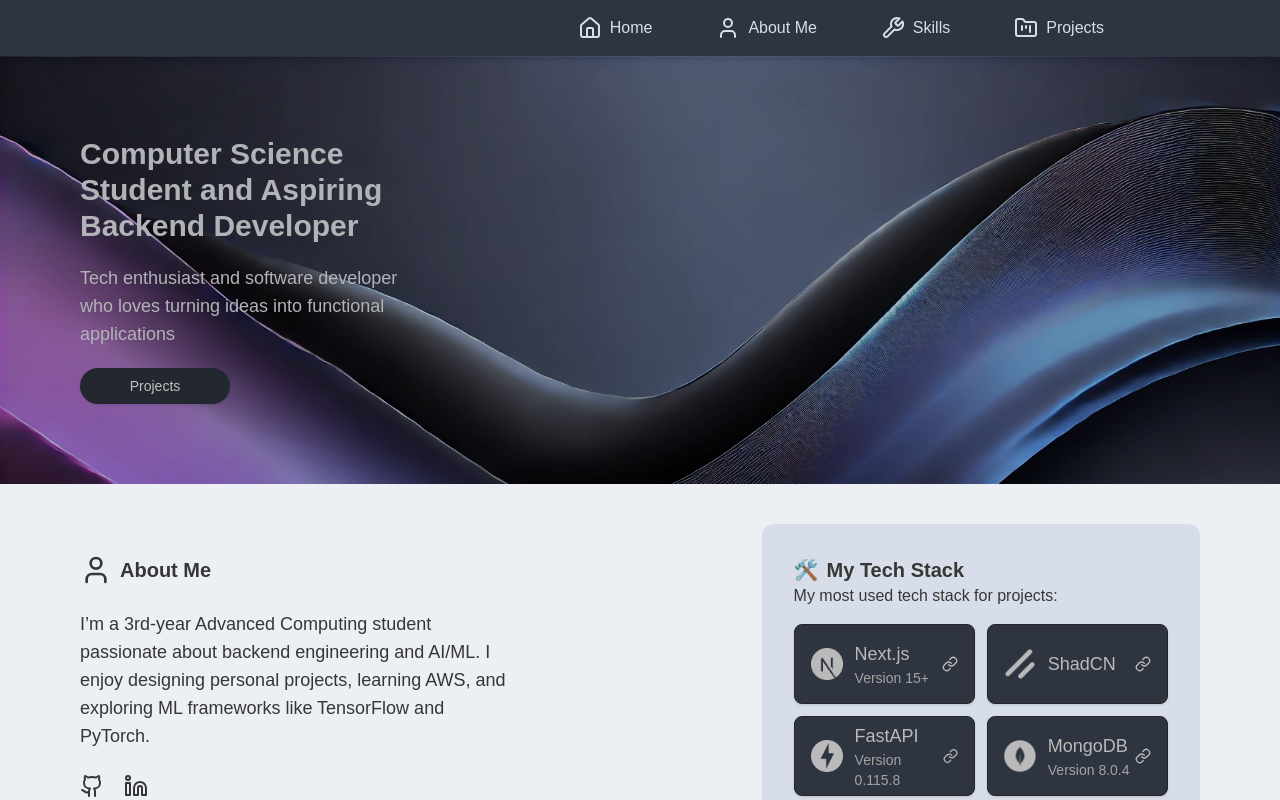
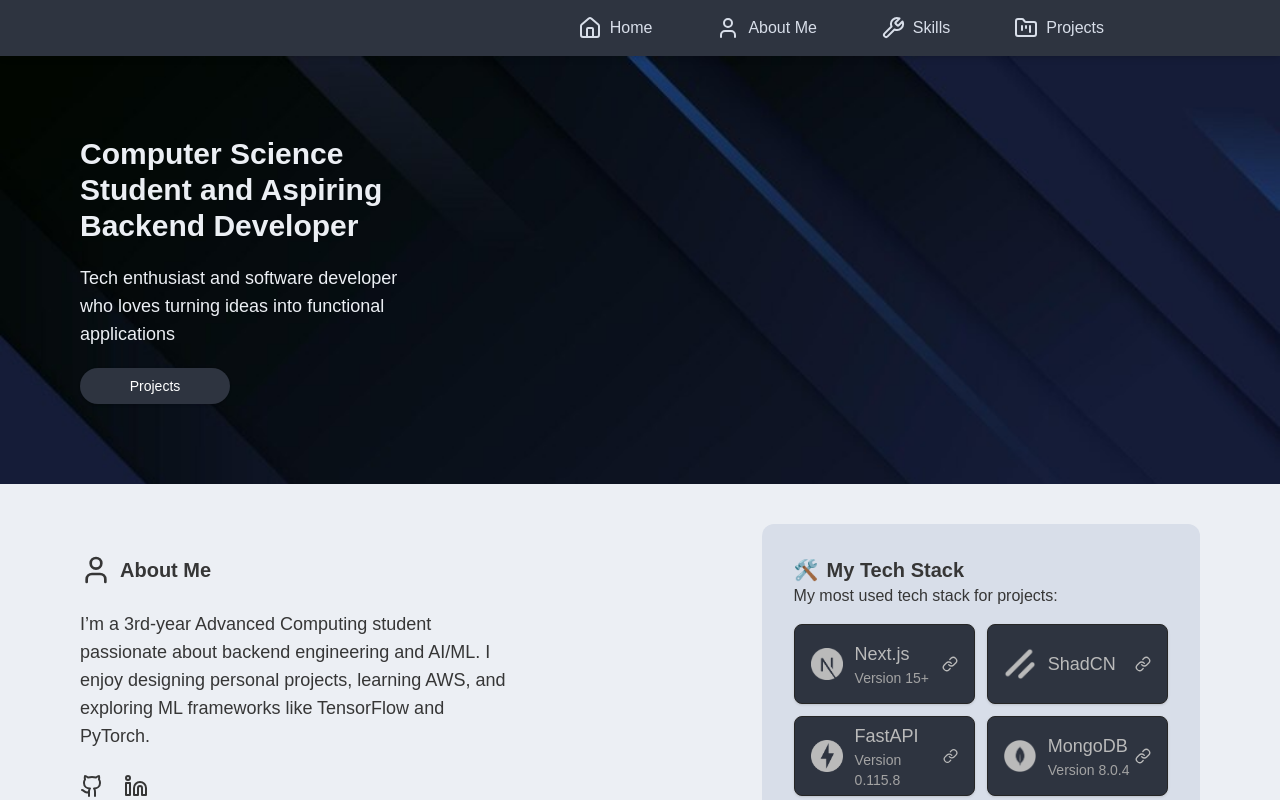
Before and after one commit to VictorNguyen0702/tech-portfolio, a Next.js app: page / in a window 1280 px wide. Shown: the top 800 px of the page. Built offline with nearby package versions, Linux system fonts and the light colour scheme.

Commit message:
feat: change background image

```diff
--- a/src/components/ui/Hero.jsx
+++ b/src/components/ui/Hero.jsx
@@ -15,7 +15,7 @@ const Hero = () => {
       });
     }
     return (
-      <div className="bg-cover brightness-75" style={{ backgroundImage: "url('/background-image.png')" }}>
+      <div className="bg-cover" style={{ backgroundImage: "url('/background-image.png')" }}>
         <FadeIn className="flex flex-col items-left justify-left px-10 py-20 lg:p-20 gap-5">
           <div className="text-3xl text-snowLight font-bold sm:w-full lg:w-[30%]">Computer Science Student and Aspiring Backend Developer</div>
           <div className="text-lg text-snowLight sm:w-full lg:w-[30%]">Tech enthusiast and software developer who loves turning ideas into functional applications</div>
```
Also changed, not shown: public/background-image.png.
